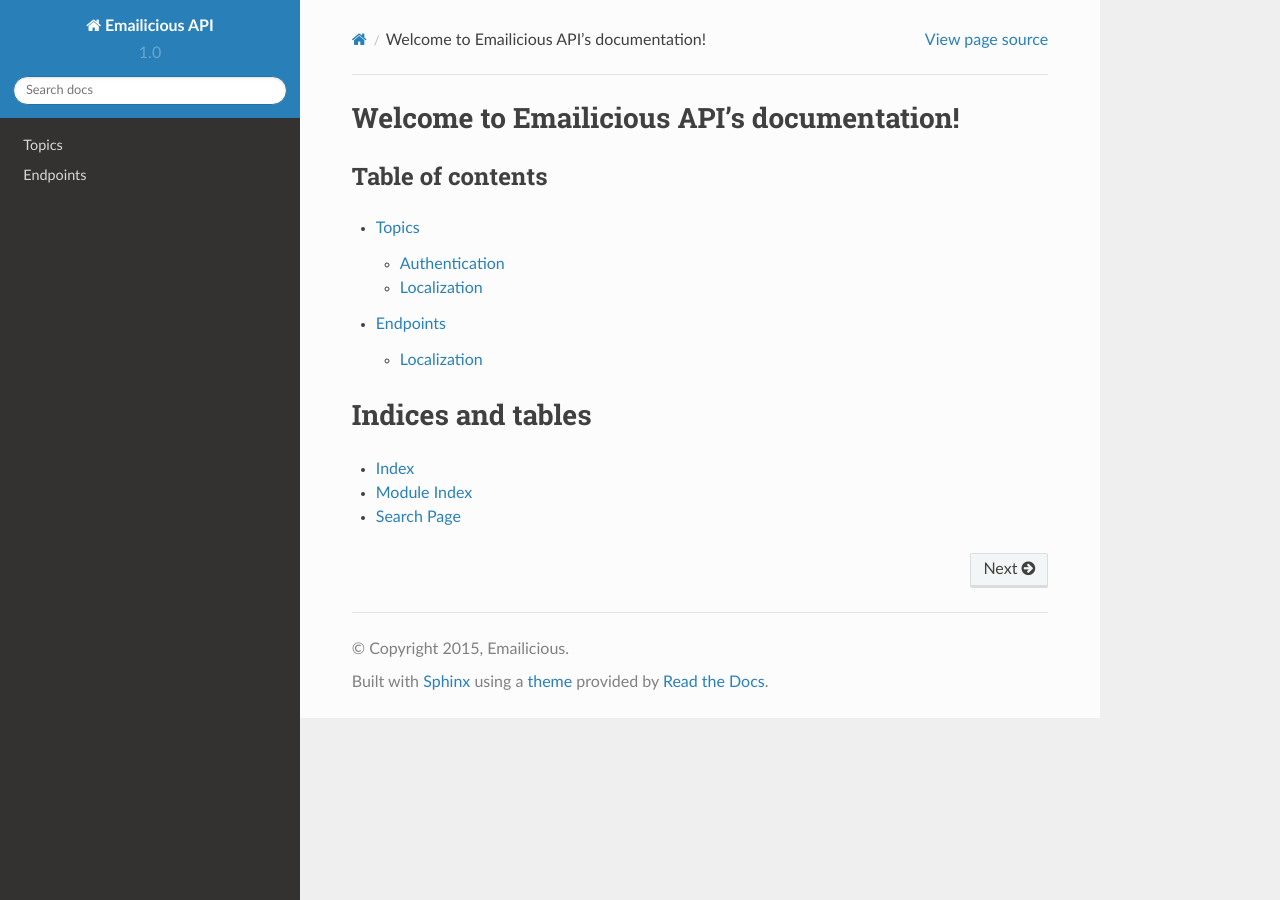
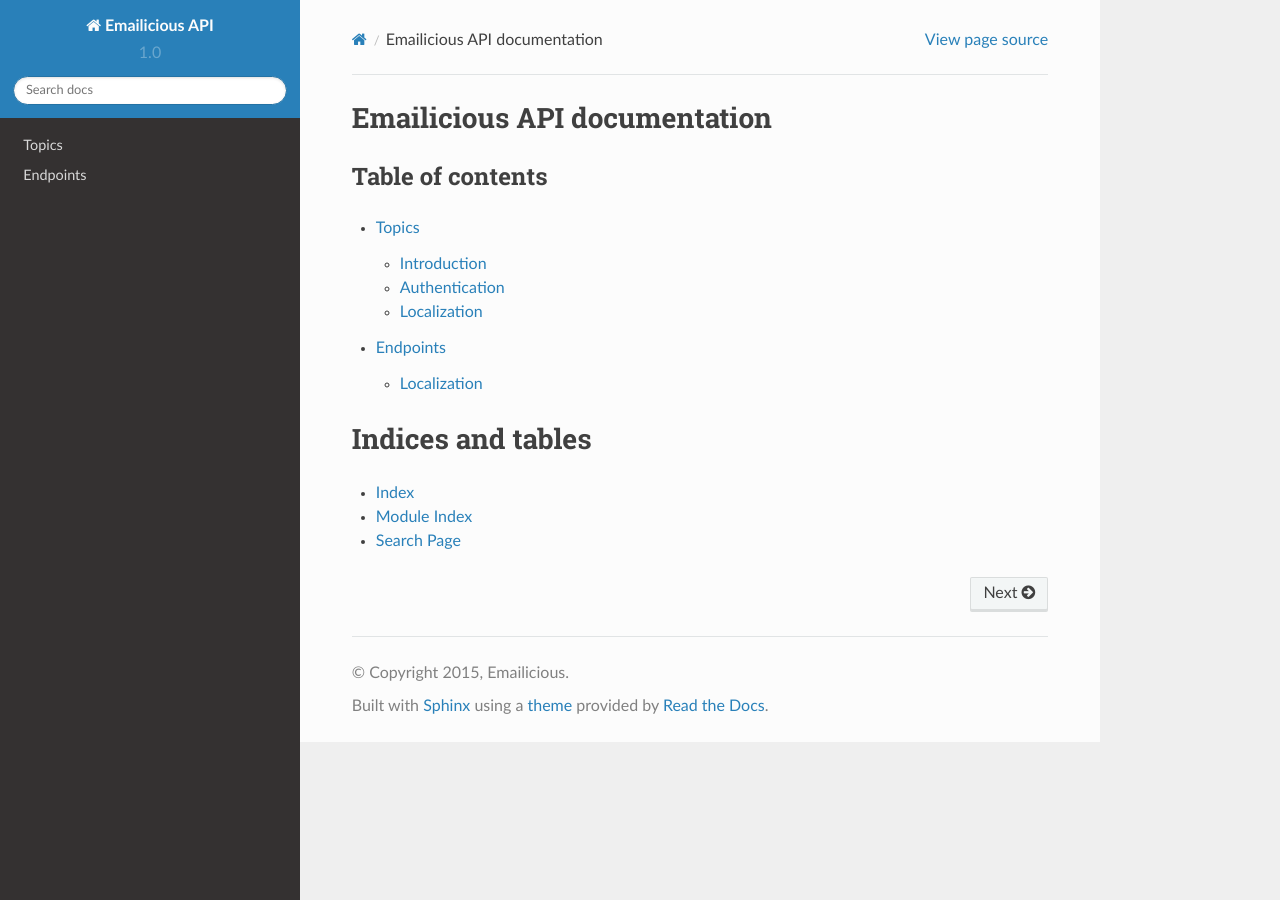
Before and after one commit to emailicious/api-docs, a Sphinx documentation site: the page built from source/index.rst, in a window 1280 px wide. Built offline with Sphinx 7.4.7 and the Read the Docs theme 2.0.0, drawn with Linux system fonts in a browser that asks for light colours.

Commit message:
Added an introduction.

```diff
--- a/source/index.rst
+++ b/source/index.rst
@@ -1,5 +1,5 @@
-Welcome to Emailicious API's documentation!
-===========================================
+Emailicious API documentation
+=============================
 
 *****************
 Table of contents
--- a/source/ressources/index.rst
+++ b/source/ressources/index.rst
@@ -1,6 +1,8 @@
 =========
 Endpoints
 =========
+
+.. _resources:
 
 Localization
 ------------
--- a/source/topics/index.rst
+++ b/source/topics/index.rst
@@ -4,5 +4,6 @@
 
 .. toctree::
 
+   introduction
    authentication
    localization
```
Also changed, not shown: source/topics/introduction.rst (added, +14 -0 lines), 9 other files.
